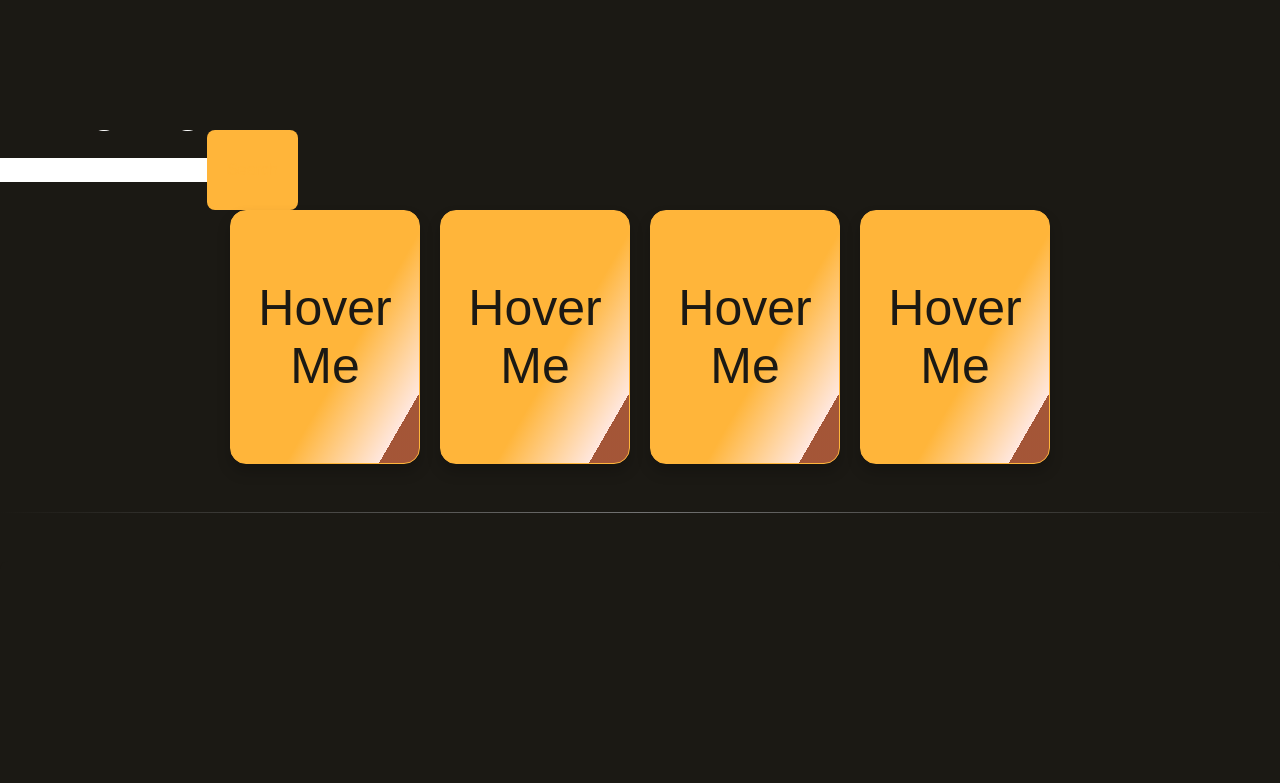
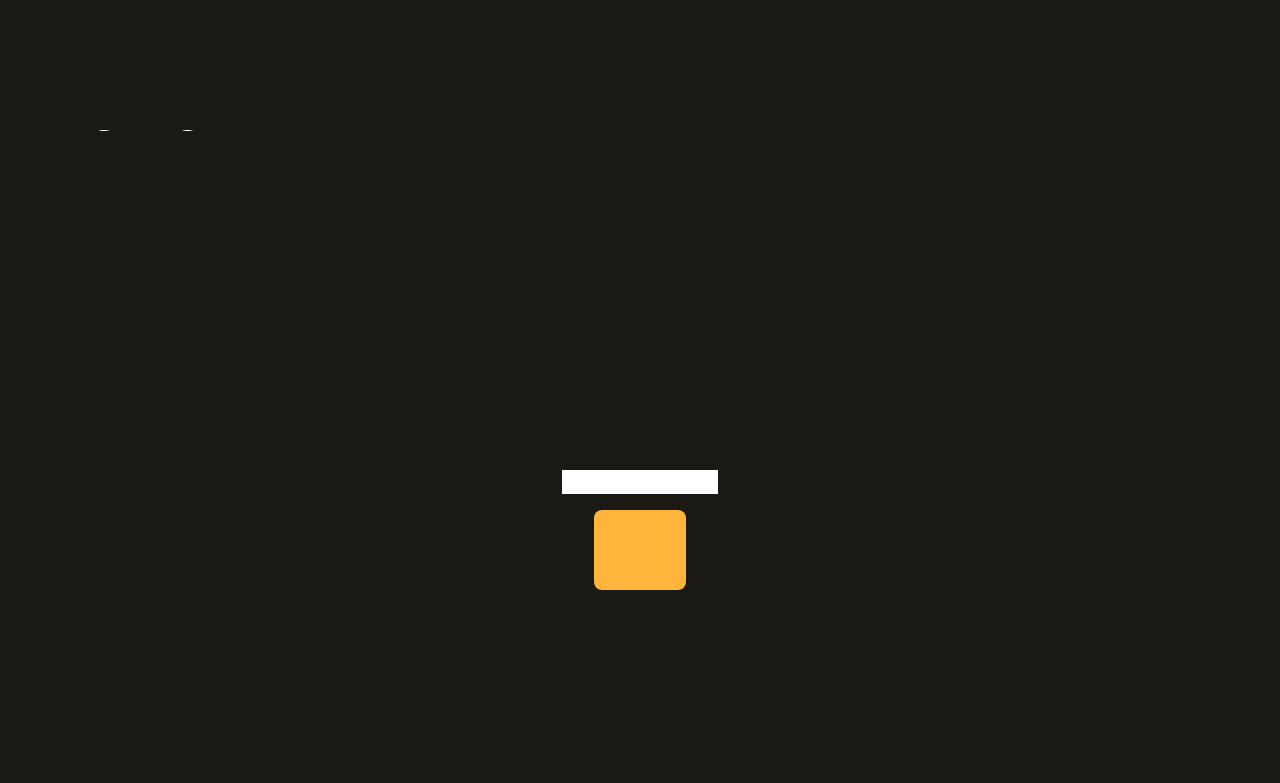
Before and after one commit to Niamh-Codes/tech_titans, a React (Vite) app: page / in a window 1280 px wide. Shown: the part 1540-2323 px from the top of the page. Built offline with nearby package versions, Linux system fonts and the light colour scheme; a web font is replaced by a local one.

Commit message:
moving the main search elements into the center

```diff
--- a/src/components/DisplayTranslation.jsx
+++ b/src/components/DisplayTranslation.jsx
@@ -458,13 +458,14 @@ const CountryData = () => {
     };
 
 return (
-        <div>
-            <input type="text" id="main-search" />
+  <div className="flex flex-col items-center justify-center h-screen">
+    <div className="h-30vh flex flex-col items-center justify-center space-y-4">
+      <input className="w-3/4" type="text" id="main-search" />
       <button onClick={() => getCountryData(document.querySelector('#main-search').value)}>Search</button>
-
-            <div id="helloContainer">
-                {matchedLanguages.map(match => (
-                    <div key={match.language} className="card">
+    </div>
+    <div id="helloContainer" className="w-full space-y-4">
+      {matchedLanguages.map((match) => (
+        <div key={match.language} className="card flex items-center justify-center">
           <div className="card-body">
             <h5 className="card-title">{match.language}</h5>
             <p className="card-text">Hello, {match.hello}</p>
@@ -474,6 +475,6 @@ const CountryData = () => {
     </div>
   </div>
 );
-};
+      }
 
 export default CountryData; // Export the CountryData component
```
Lines whose indentation alone changed are shown as unchanged.
